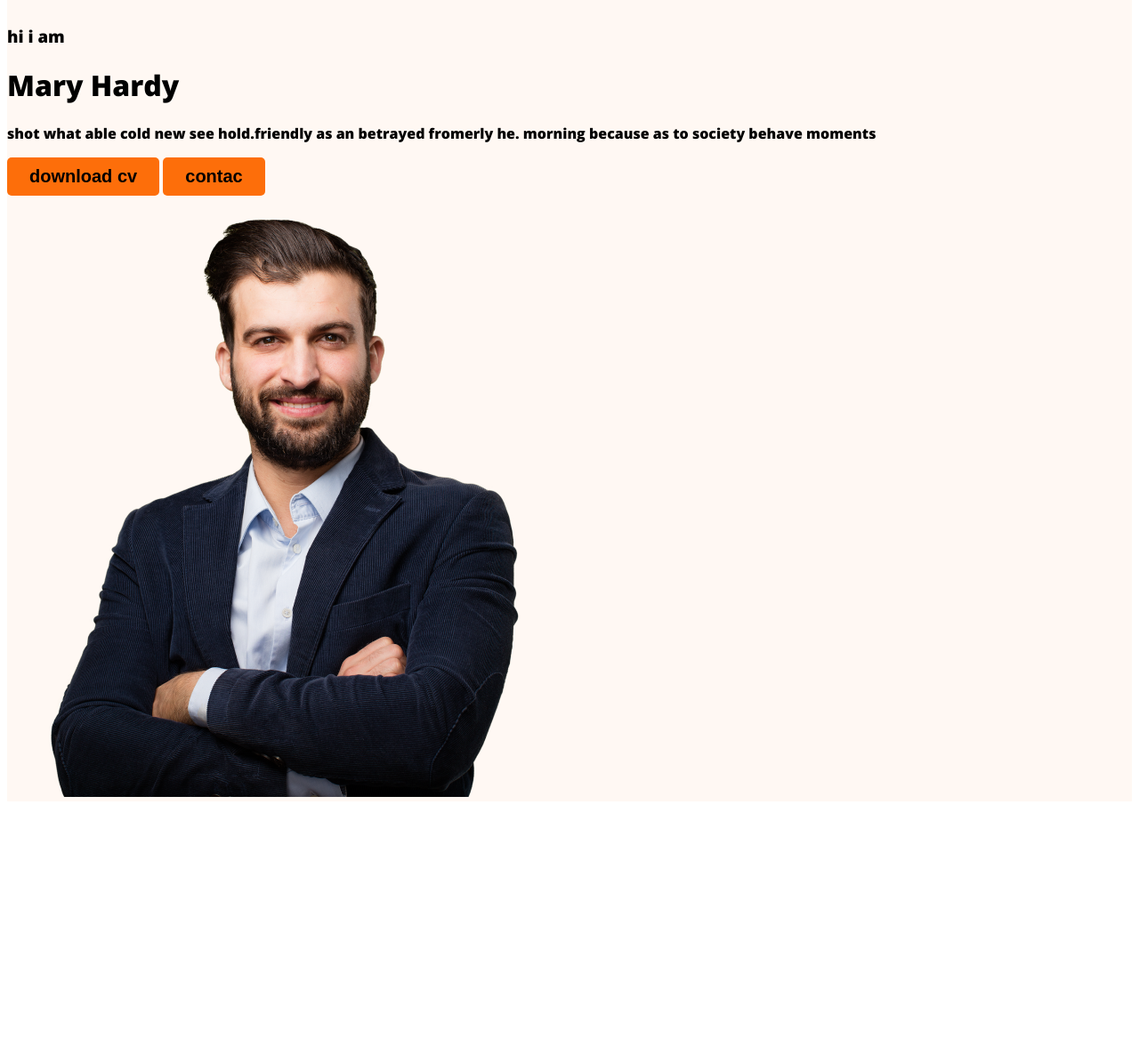
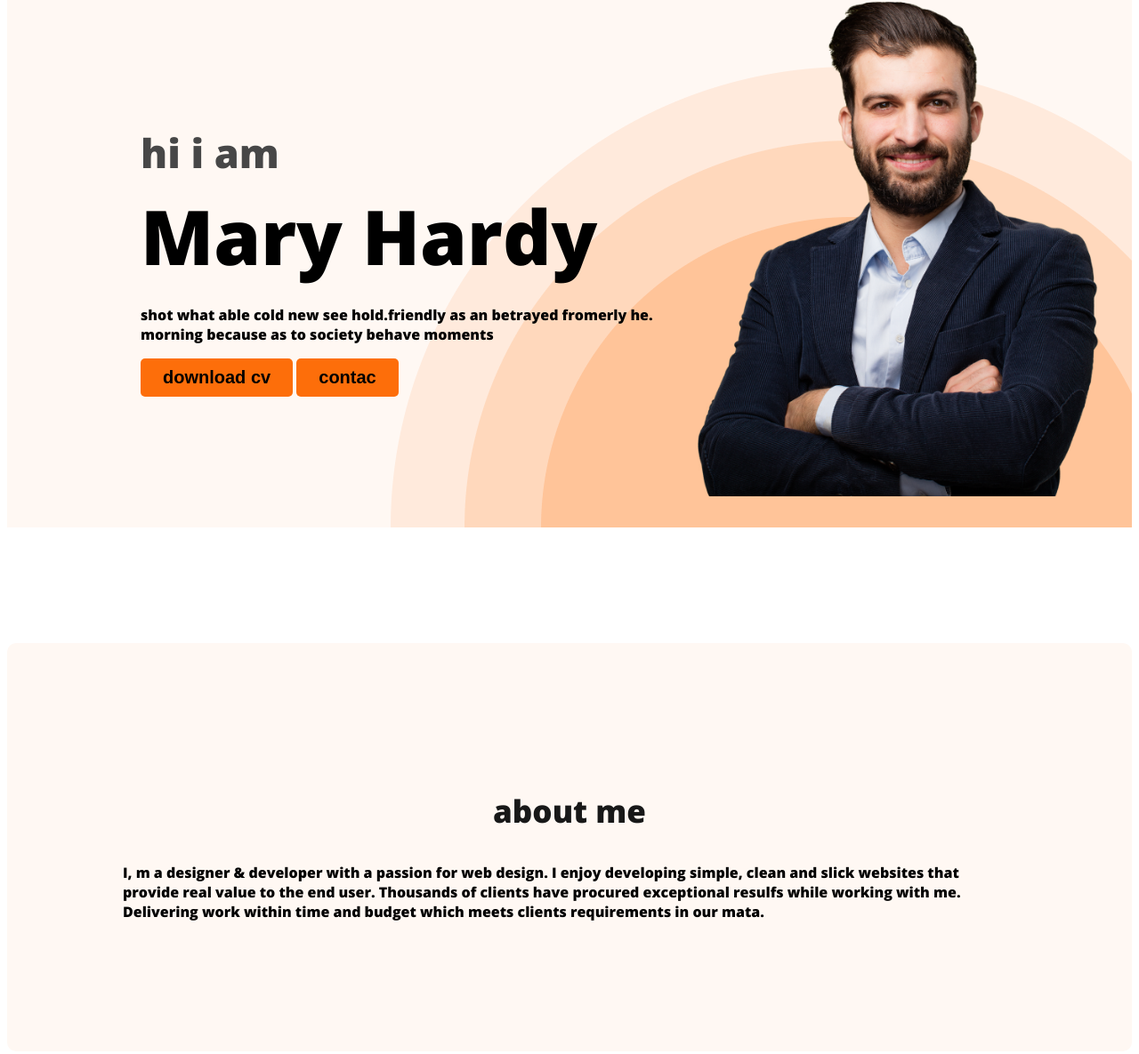
Before and after one commit to mdriaz60000/webdeveloper-repo, a plain HTML site: page index.html in a window 1280 px wide. Shown: the part 210-1395 px from the top of the page at 89% size. Before the commit the page ends 1119 px from the top, so only its background shows below. Drawn offline with nearby package versions, Linux system fonts and the light colour scheme.

Commit message:
created the about section

```diff
--- a/index.html
+++ b/index.html
@@ -14,25 +14,32 @@
 <nav>
     <h3 class="nav-title"> Ma<span class="text-orange">r</span>y</h3>
     <ul>
-        <li><a href="portfolio"> portfolio</a></li>
+        <li><a href=" "> portfolio</a></li>
         <li> <a href=" "> blog</a></li>
         <li><button class="btn-primary">hire me</button></li>
     </ul>
 </nav>
-<div class="banner"></div>
+<div class="banner">
 <div class="banner-content">
-<h3 class="banner-griting">hi i am</h3>
+<h3 class="banner-grating">hi i am</h3>
 <h1 class="banner-title">Mary Hardy</h1>
-<p>shot what able cold new see hold.friendly as an betrayed fromerly he. morning because as to society behave moments</p>
+<p class="banner-discription">shot what able cold new see hold.friendly as an betrayed fromerly he. morning because as to society behave moments</p>
 <button class="btn-primary">download cv</button>
 <button class="btn-primary">contac</button>
 </div>
 <div>
     <img class="profile-pic" src="images/hardy.png" alt="">
 </div>
+</div>
    </header>
    <main>
+<section class="about">
+    <h3 class="section-title"> about me</h3>
+    <p class="section-discription">
+        I, m a designer & developer with a passion for web design. I enjoy developing simple, clean and slick websites that provide real value to the end user. Thousands of clients have procured exceptional resulfs while working with me. Delivering work within time and budget which meets clients requirements in our mata.
+    </p>
 
+</section>
    </main>
    <footer>
 
--- a/style.css
+++ b/style.css
@@ -38,16 +38,57 @@ nav a {
   text-direction:none;
   color:#474747
 }
+.section-title{
+    color:#181818;
+text-align: center;
+font-size: 35px;
+font-style: normal;
+font-weight: 700;
+}
+.section-dicription{
+    color:  #757575;
+text-align: center;
+font-size: 18px;
+font-weight: 400;
+line-height: 30px;
+}
 /*header related style*/
 header{
     background-color: #FFF8F3;
+    background-image: url('../images/header_bg.png');
+    background-repeat: no-repeat;
+    background-position: bottom right;
 }
 .banner{
 padding: 30px 30px 30px 150px;
 display: flex;
 align-items: center;
+justify-content: space-between;
+banner-content{
+    max-width: 500px;
+}
 }
 .banner .profile-pic{
-    width: 584px;
+    width: 500px;
+}
+.banner-grating{
+    font-size: 45px;
+    color:#474747 ;
+    margin-bottom: 0;
+}
+.banner-title{
+    font-size: 85px;
+    font-style: normal;
+    font-weight: 700;
+    margin-top: 5px;
+    margin-bottom: 20px;
+}
+/*main saction style*/
 
+/*about saction style*/
+.about{
+    padding: 130px;
+    border-radius: 10px;
+    background: #FFF8F3;
+    margin: 130px 0px;
 }
```
